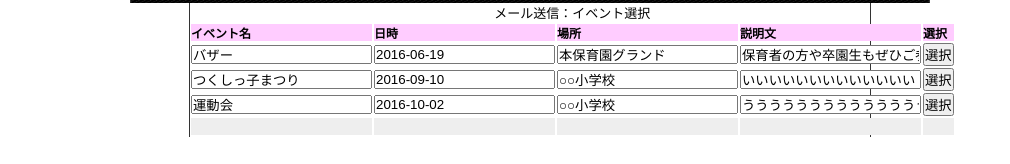
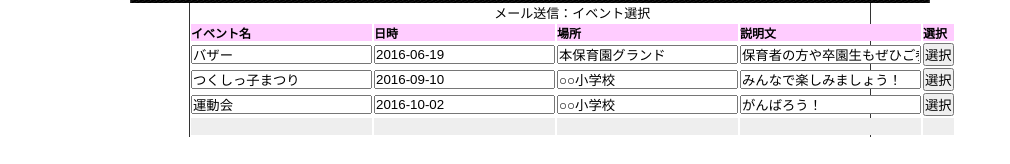
Before and after one commit to enpit2016fun/minipbl_b, a plain HTML site: page NameListSample/sendmail.html in a window 1280 px wide. Shown: the part 167-331 px from the top of the page, without its empty margins (110-1120 px from the left). Drawn offline with Linux system fonts and the light colour scheme; files that its build step writes are made by us from their sources; files whose address does not match are found by name.

Commit message:
メール送信画面：説明文変更

```diff
--- a/NameListSample/sendmail.html
+++ b/NameListSample/sendmail.html
@@ -131,7 +131,7 @@
     <td><p><input type="text" readonly="readonly" name="event" value="つくしっ子まつり" /></p></td>
     <td><p><input type="text" readonly="readonly" name="time" value="2016-09-10" /></p></td>
    <td><p><input type="text" readonly="readonly" name="place" value="○○小学校" /></p></td>
-   <td><p><input type="text" readonly="readonly" name="detail" value="いいいいいいいいいいいいい" /></p></td>
+   <td><p><input type="text" readonly="readonly" name="detail" value="みんなで楽しみましょう！" /></p></td>
     <td><p><input type="submit" value="選択"></p></td>
     </form>
    </tr>
@@ -145,7 +145,7 @@
     <td><p><input type="text" readonly="readonly" name="event" value="運動会" /></p></td>
     <td><p><input type="text" readonly="readonly" name="time" value="2016-10-02" /></p></td>
    <td><p><input type="text" readonly="readonly" name="place" value="○○小学校" /></p></td>
-   <td><p><input type="text" readonly="readonly" name="detail" value="ううううううううううううううううう" /></p></td>
+   <td><p><input type="text" readonly="readonly" name="detail" value="がんばろう！" /></p></td>
     <td><p><input type="submit" value="選択"></p></td>
     </form>
    </tr>
```
